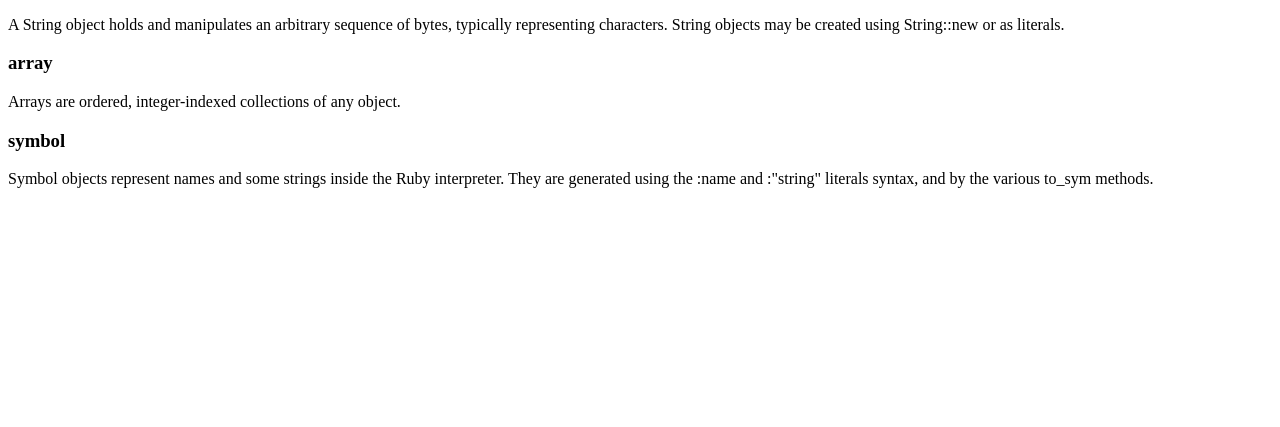
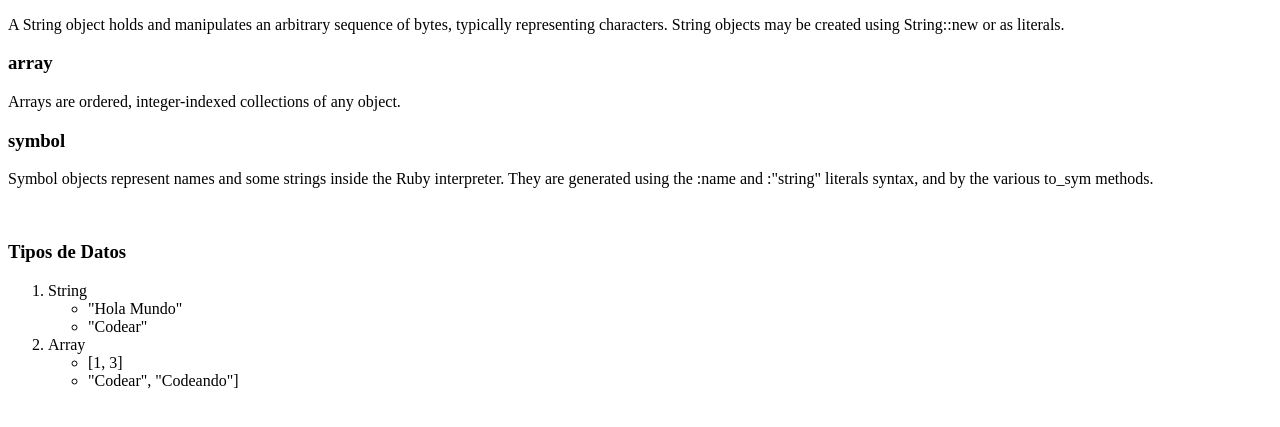
Before and after one commit to marvelaz/marvelaz.github.io, a plain HTML site: page index.html in a window 1280 px wide. Shown: the part 105-532 px from the top of the page. Drawn offline with Linux system fonts and the light colour scheme.

Commit message:
4nd commit

```diff
--- a/index.html
+++ b/index.html
@@ -18,6 +18,19 @@
     <p>
       Symbol objects represent names and some strings inside the Ruby interpreter. They are generated using the :name and :"string" literals syntax, and by the various to_sym methods.
     </p>
-
+    <br>
+    <h3>Tipos de Datos</h3>
+    <ol>
+      <li>String</li>
+        <ul>
+          <li>"Hola Mundo"</li>
+          <li>"Codear"</li>
+        </ul>
+      <li>Array</li>
+        <ul>
+          <li>[1, 3]</li>
+          <li>"Codear", "Codeando"]</li>
+        </ul>
+    </ol>
   </body>
 </html>
```
